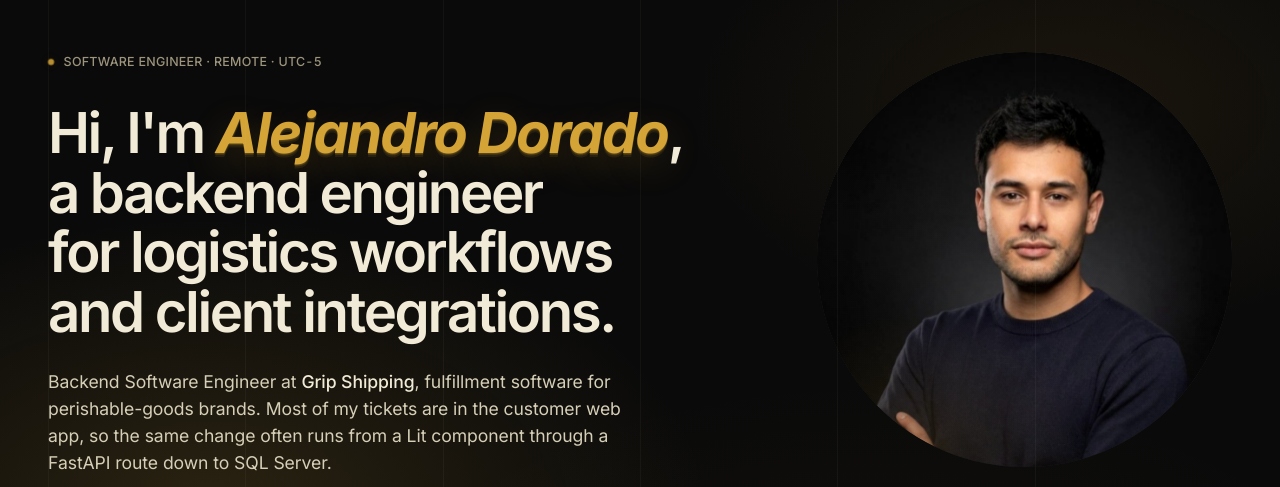
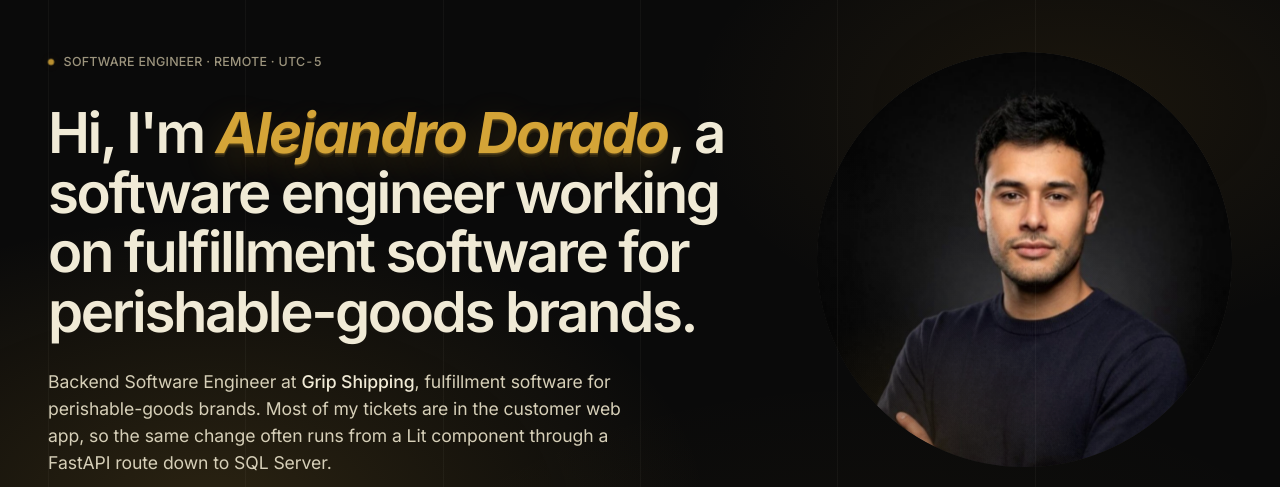
Before and after one commit to AlejandroDoradoP2002/portfolio-site, a plain HTML site: page public/index.html in a window 1280 px wide. Shown: the part 60-547 px from the top of the page. Drawn offline with Linux system fonts and the light colour scheme.

Commit message:
content: lead the hero headline with software engineer
The headline still opened with "a backend engineer for logistics
workflows and client integrations", which contradicted the kicker
and the positioning: most tickets run through the customer web app,
not backend only. The official title stays in the sentence below it
and on the Experience entry.

Co-Authored-By: Claude Opus 5 <noreply@anthropic.com>

```diff
--- a/public/index.html
+++ b/public/index.html
@@ -165,7 +165,7 @@
             <span>Software Engineer · Remote · UTC-5</span>
           </p>
 
-          <h1 class="hero-title" data-blur-reveal>Hi, I'm <em>Alejandro Dorado</em>, a backend engineer for logistics workflows and client integrations.</h1>
+          <h1 class="hero-title" data-blur-reveal>Hi, I'm <em>Alejandro Dorado</em>, a software engineer working on fulfillment software for perishable-goods brands.</h1>
 
           <p class="hero-meta">
             Backend Software Engineer at <strong>Grip Shipping</strong>, fulfillment software for perishable-goods brands. Most of my tickets are in the customer web app, so the same change often runs from a Lit component through a FastAPI route down to SQL Server.
```
